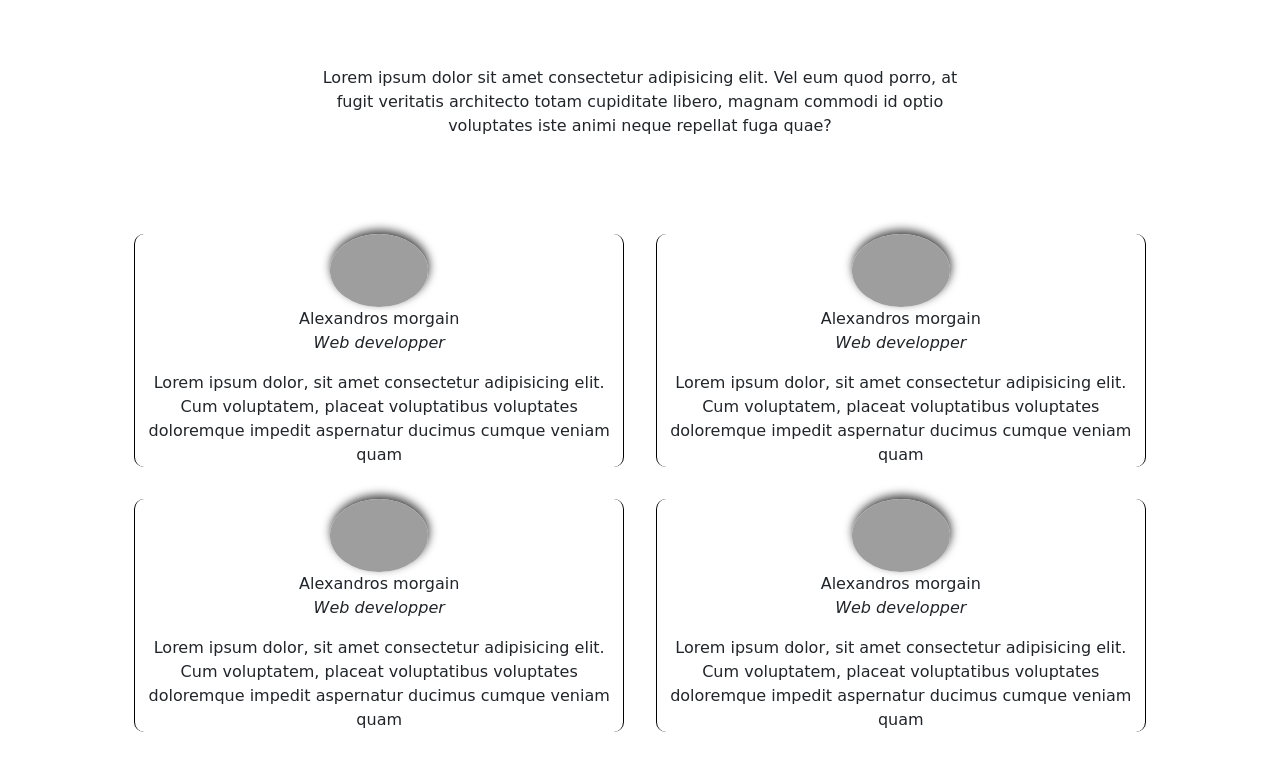
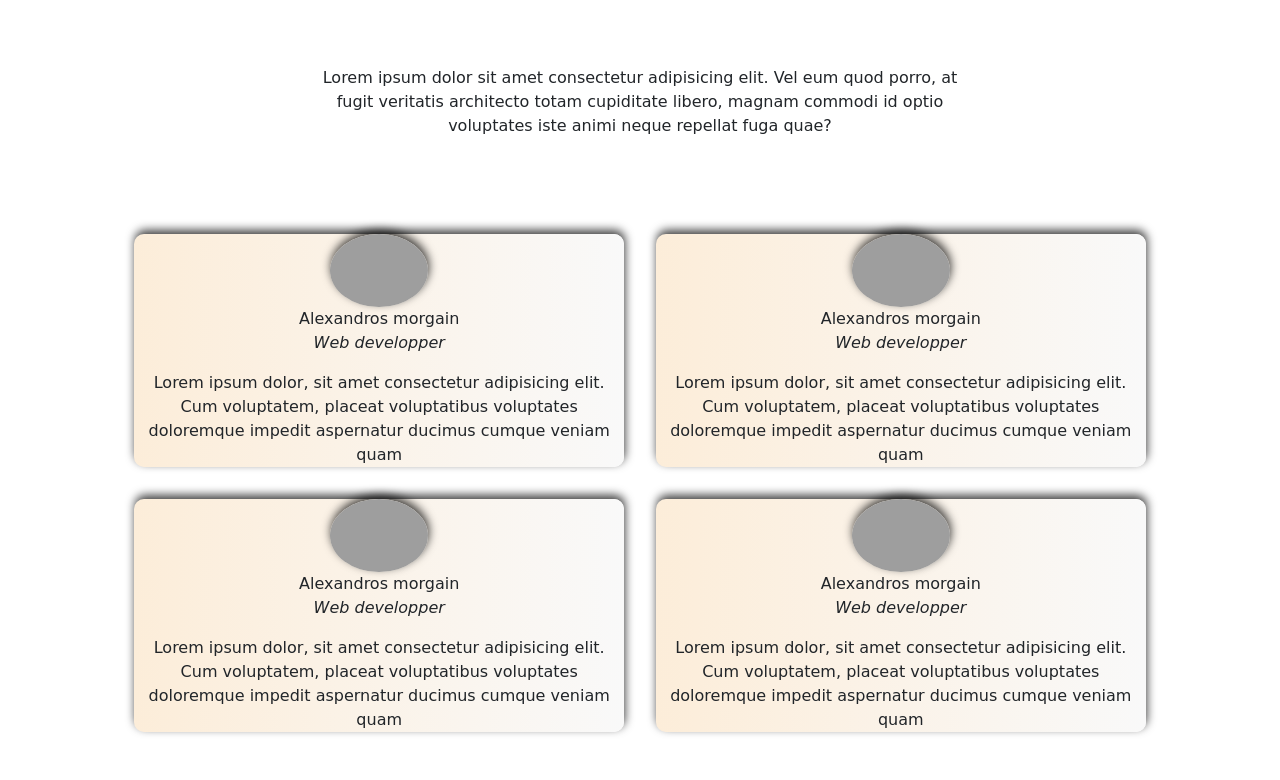
Before and after one commit to itsalivenger/Crem-Dev, a PHP site: page / in a window 1280 px wide. Shown: the part 4055-4835 px from the top of the page. Run offline with PHP 8.4, Linux system fonts and the light colour scheme; some web fonts are replaced; grey boxes are pictures that could not be loaded.

Commit message:
testemonials section

```diff
--- a/assets/styles/sixthSection.css
+++ b/assets/styles/sixthSection.css
@@ -19,8 +19,8 @@
 }
 
 .testimonials{
-    border-right: 1px solid black;
-    border-left: 1px solid black;
+    background: linear-gradient(to right, rgba(242, 170, 76, 0.212), #F9F9F9);
+    box-shadow: 1px -4px 10px 0px rgba(0,0,0,0.75);
     border-radius: 10px;
     width: 100%;
     width: 85%;
```
